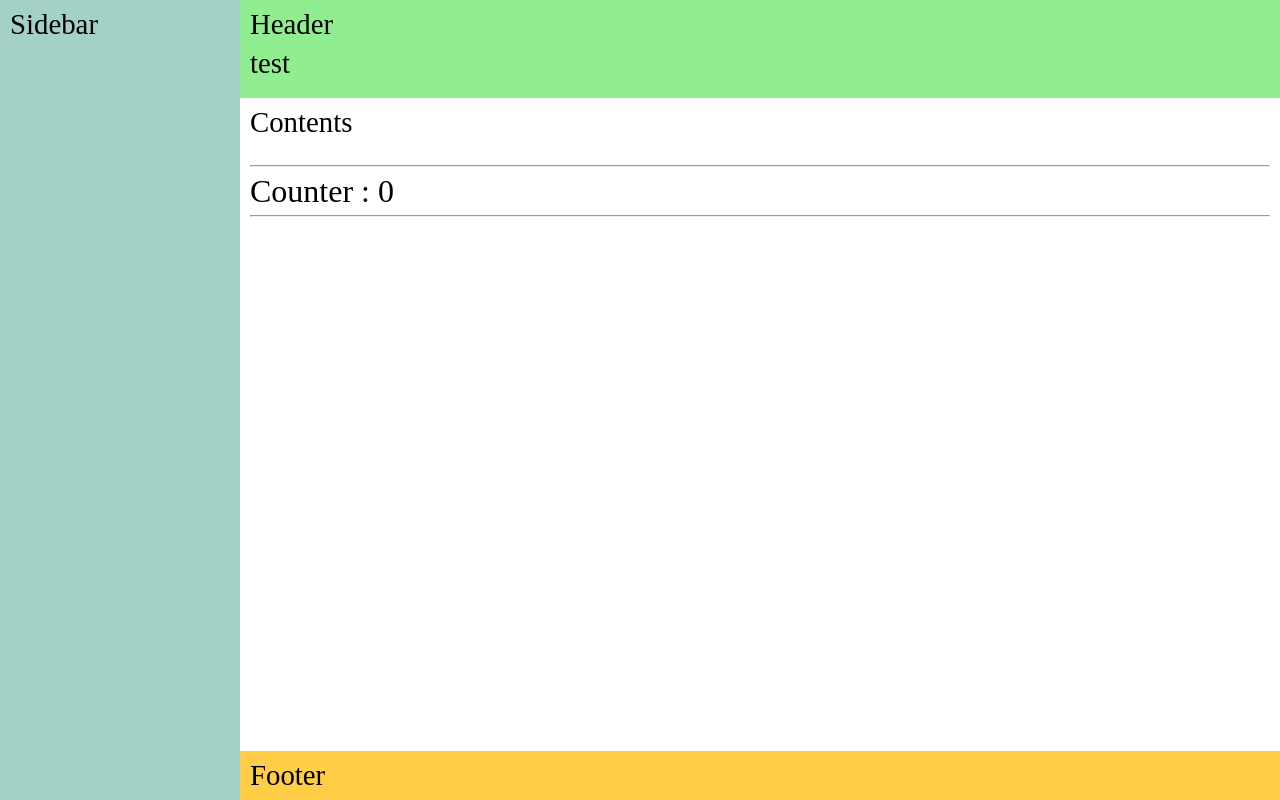
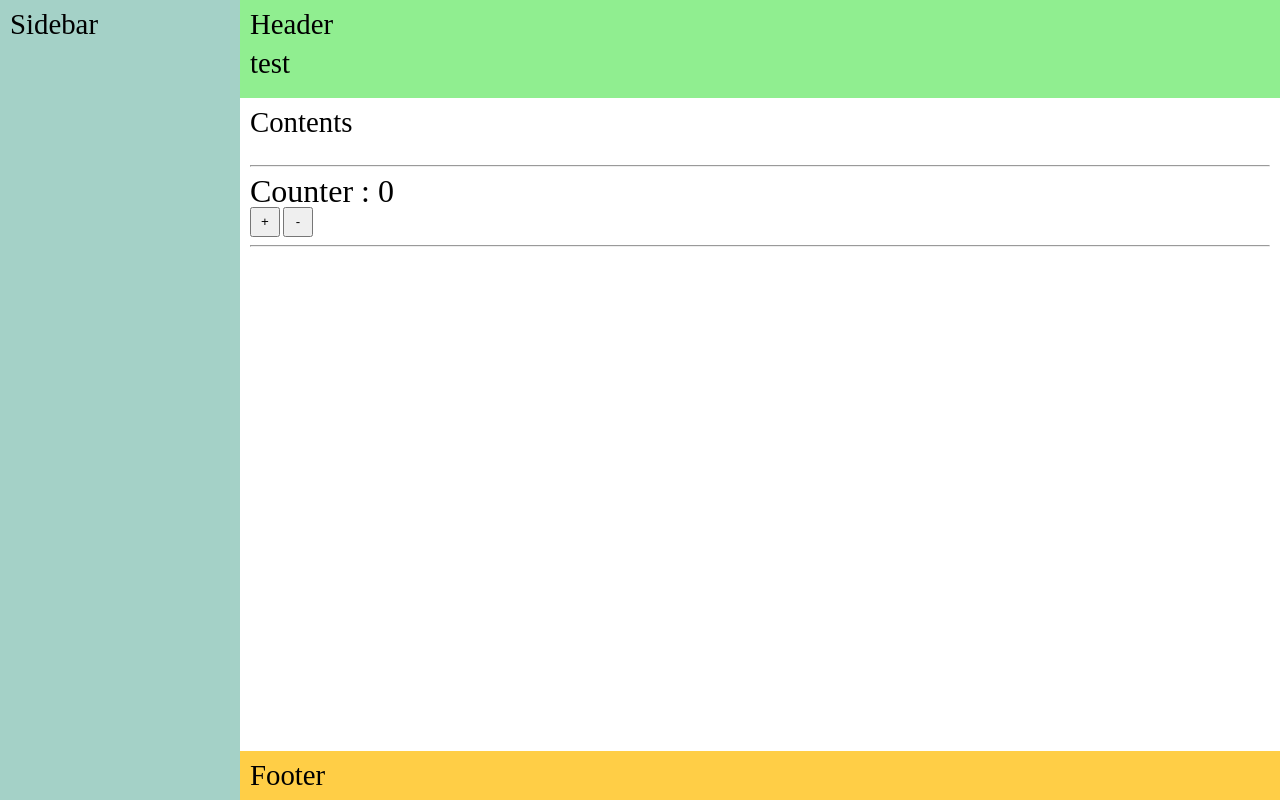
Before and after one commit to wlsdks/React-Study, a React (Create React App) app in the folder react-standard/: page / in a window 1280 px wide. Built offline with nearby package versions, Linux system fonts and the light colour scheme; a web font is replaced by a local one.

Commit message:
1. counter를 위한 버튼 추가

```diff
--- a/react-standard/src/components/Counter.tsx
+++ b/react-standard/src/components/Counter.tsx
@@ -5,6 +5,11 @@ const Wrap = styled.div`
     padding: 10px;
     h1 {
         font-size: 2em;
+    }
+    button {
+        margin-right: 3px;
+        width: 30px;
+        height: 30px;
     }
 `;
 
@@ -22,7 +27,8 @@ function Counter() {
         <Wrap>
             <hr />
             <h1>Counter : {count}</h1>
-
+            <button>+</button>
+            <button>-</button>
             <hr />
         </Wrap>
     );
```
